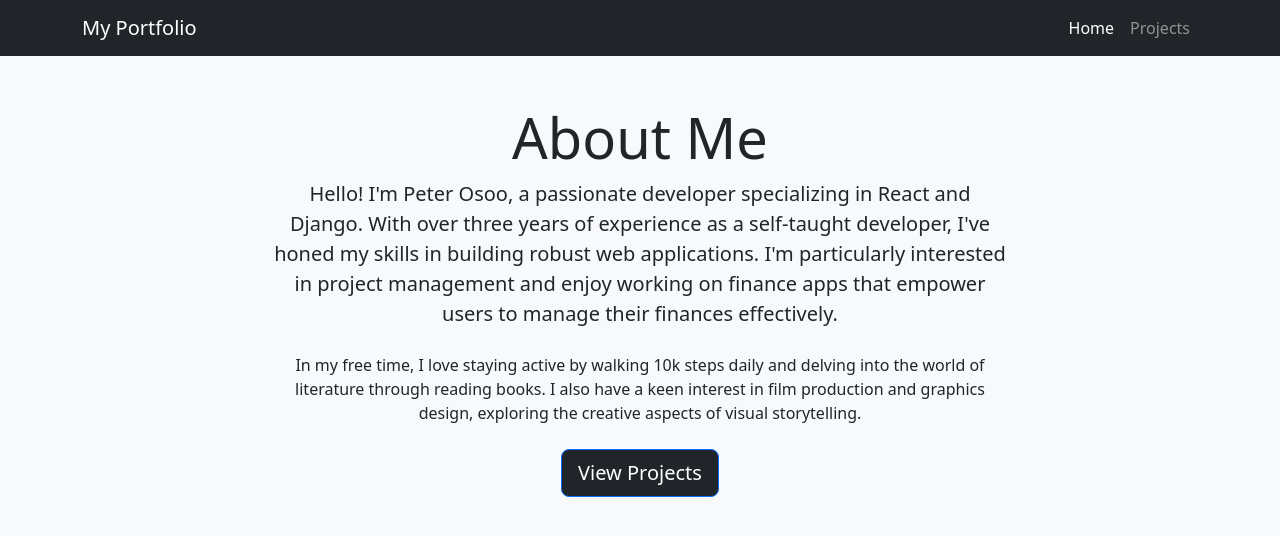
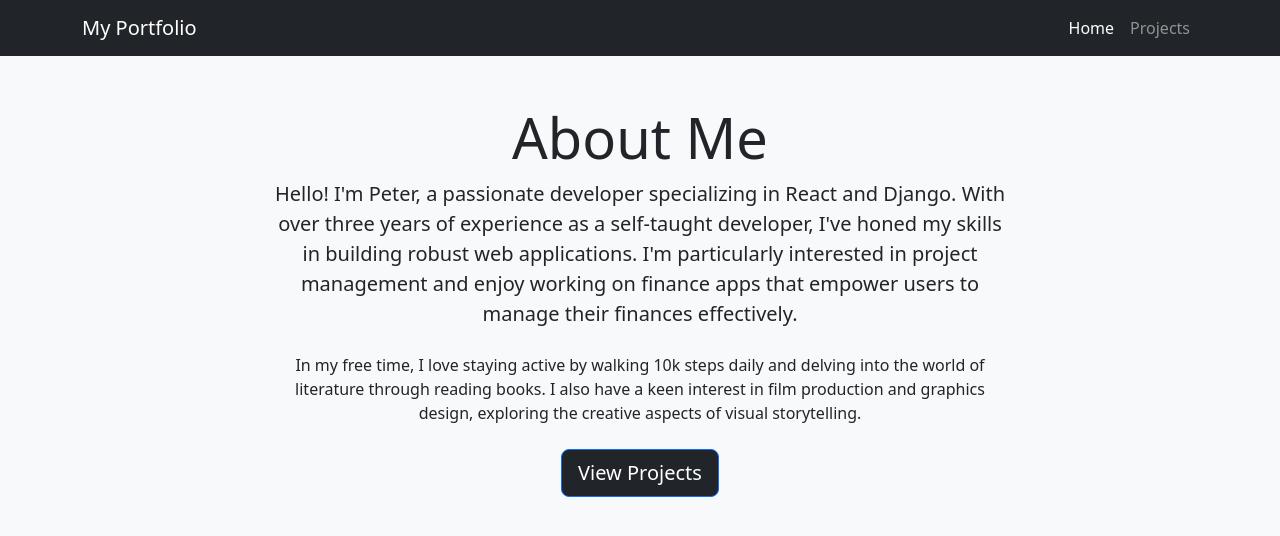
Before and after one commit to PeterOsoo/my-portfolio, a React (Create React App) app in the folder myportfolio_frontend/: page / in a window 1280 px wide. Shown: the top 536 px of the page. Built offline with nearby package versions, Linux system fonts and the light colour scheme.

Commit message:
change intro

```diff
--- a/myportfolio_frontend/src/components/IntroSection.js
+++ b/myportfolio_frontend/src/components/IntroSection.js
@@ -8,9 +8,9 @@ const IntroSection = () => {
 					<div className="col-lg-8 mx-auto text-center">
 						<h2 className="display-4">About Me</h2>
 						<p className="lead mb-4">
-							Hello! I'm Peter Osoo, a passionate developer specializing in
-							React and Django. With over three years of experience as a
-							self-taught developer, I've honed my skills in building robust web
+							Hello! I'm Peter, a passionate developer specializing in React and
+							Django. With over three years of experience as a self-taught
+							developer, I've honed my skills in building robust web
 							applications. I'm particularly interested in project management
 							and enjoy working on finance apps that empower users to manage
 							their finances effectively.
```
